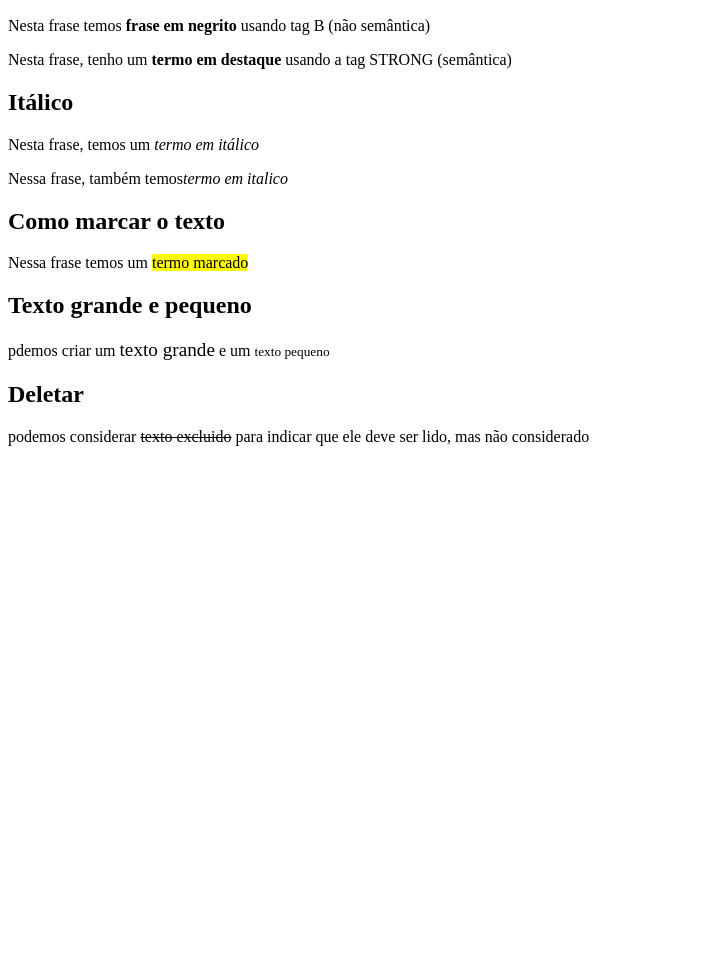
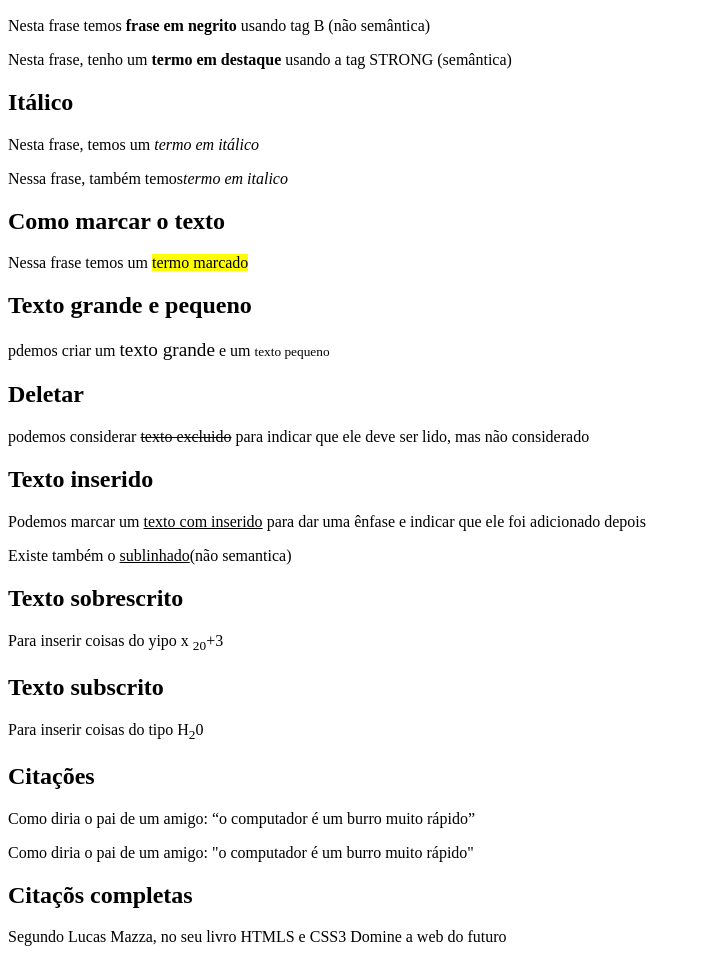
Before and after one commit to ribeirooraii/projeto2, a plain HTML site: page index.html in a window 1280 px wide. Shown: the part 110-1072 px from the top of the page, without its empty margins (0-701 px from the left). Before the commit the page ends 800 px from the top, so only its background shows below. Drawn offline with Linux system fonts and the light colour scheme.

Commit message:
Add files via upload

```diff
--- a/index.html
+++ b/index.html
@@ -25,5 +25,24 @@
     <h2>Deletar</h2>
       <p>podemos considerar <del>texto excluido</del> para indicar que ele deve ser lido, mas não considerado</p>
 
+    <h2>Texto inserido</h2>
+      <p>Podemos marcar um <ins>texto com inserido</ins> para dar uma ênfase e indicar que ele foi adicionado depois</p>
+      <p>Existe também o <u>sublinhado</u>(não semantica)</p>
+
+    <h2>Texto sobrescrito</h2>
+      <p>Para inserir coisas do yipo x <sub>20</sub>+3</p>
+
+    <h2>Texto subscrito</h2>
+      <p>Para inserir coisas do tipo H<sub>2</sub>0</p>
+
+    <h2>Citações</h2>
+      <p>Como diria o pai de um amigo: <q>o computador é um burro muito rápido</q></p>
+      <p>Como diria o pai de um amigo: "o computador é um burro muito rápido"</p>
+
+    <h2>Citaçõs completas</h2>
+      <p>Segundo Lucas Mazza, no seu livro HTMLS e CSS3 Domine a web do futuro</p>
+       <blockquote cite=""></blockquote>
+
+
 </body>
 </html>
```
